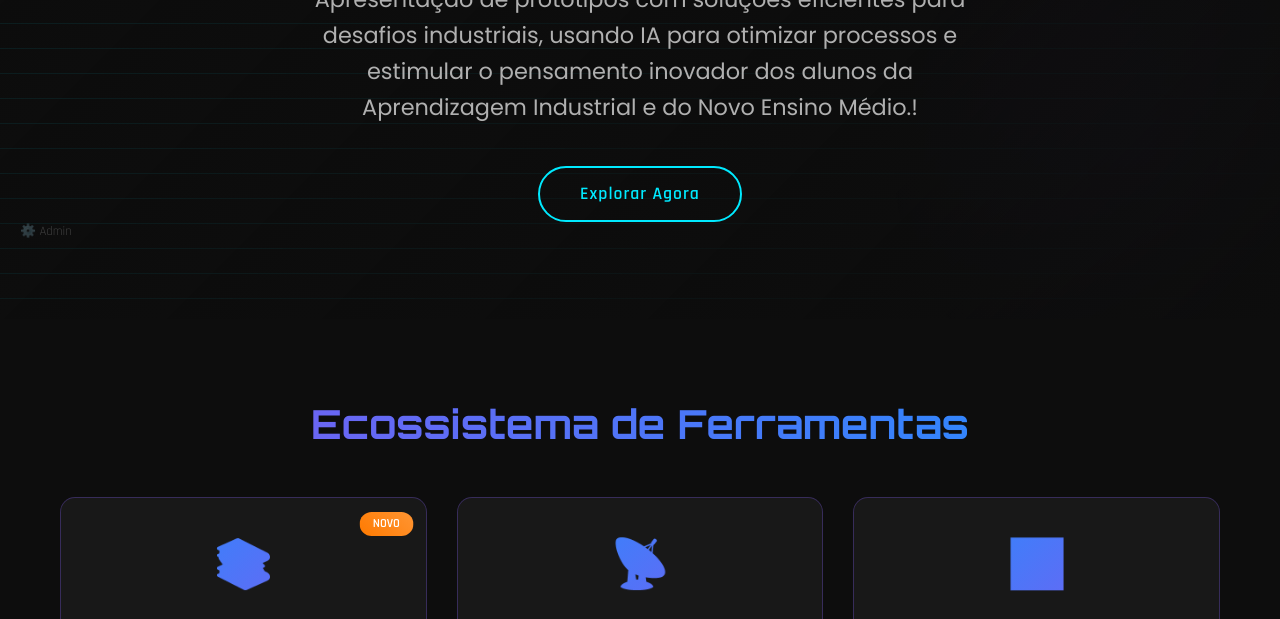
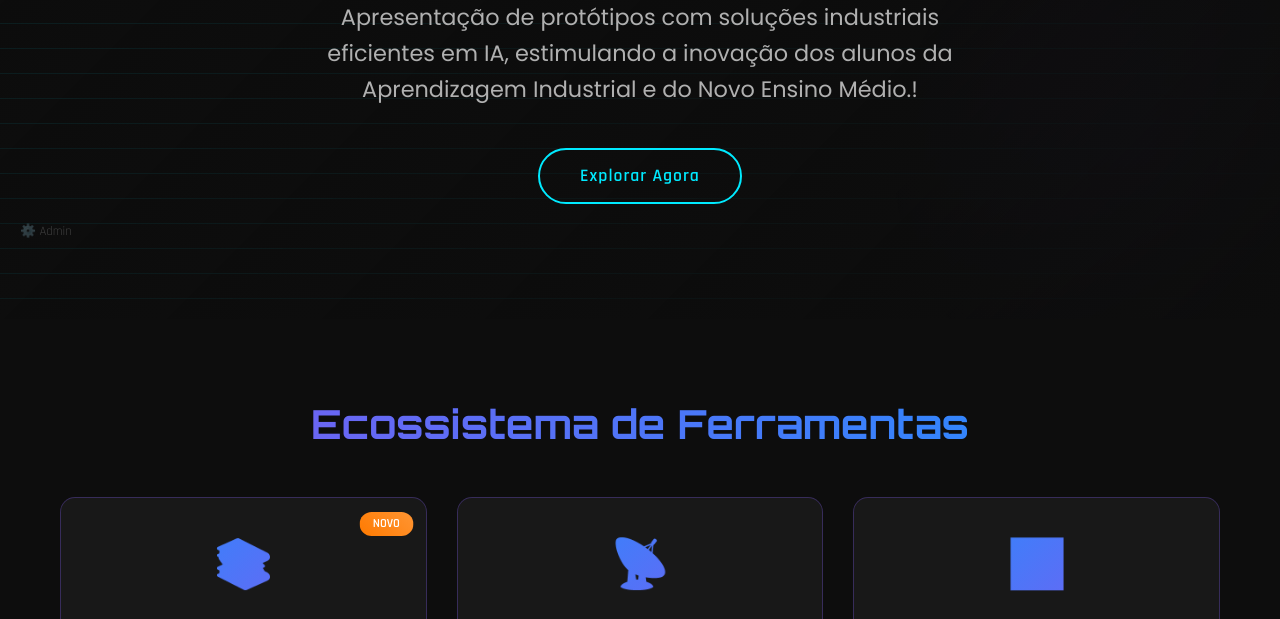
Before and after one commit to joelsonmendes/Ecossistema-digital, a plain HTML site: page index.html in a window 1280 px wide. Shown: the part 481-1100 px from the top of the page. Drawn offline with nearby package versions, Linux system fonts and the light colour scheme.

Commit message:
Update index.html

```diff
--- a/index.html
+++ b/index.html
@@ -1533,7 +1533,7 @@
     <section class="hero">
         <div class="container">
             <h1 class="fade-in">Ecossistema Digital – Ferramentas e Votação Interativa</h1>
-            <p class="fade-in">Apresentação de protótipos com soluções eficientes para desafios industriais, usando IA para otimizar processos e estimular o pensamento inovador dos alunos da Aprendizagem Industrial e do Novo Ensino Médio.!</p>
+            <p class="fade-in">Apresentação de protótipos com soluções industriais eficientes em IA, estimulando a inovação dos alunos da Aprendizagem Industrial e do Novo Ensino Médio.!</p>
             <button id="exploreBtn" class="btn-neon fade-in">Explorar Agora</button>
         </div>
     </section>
```
